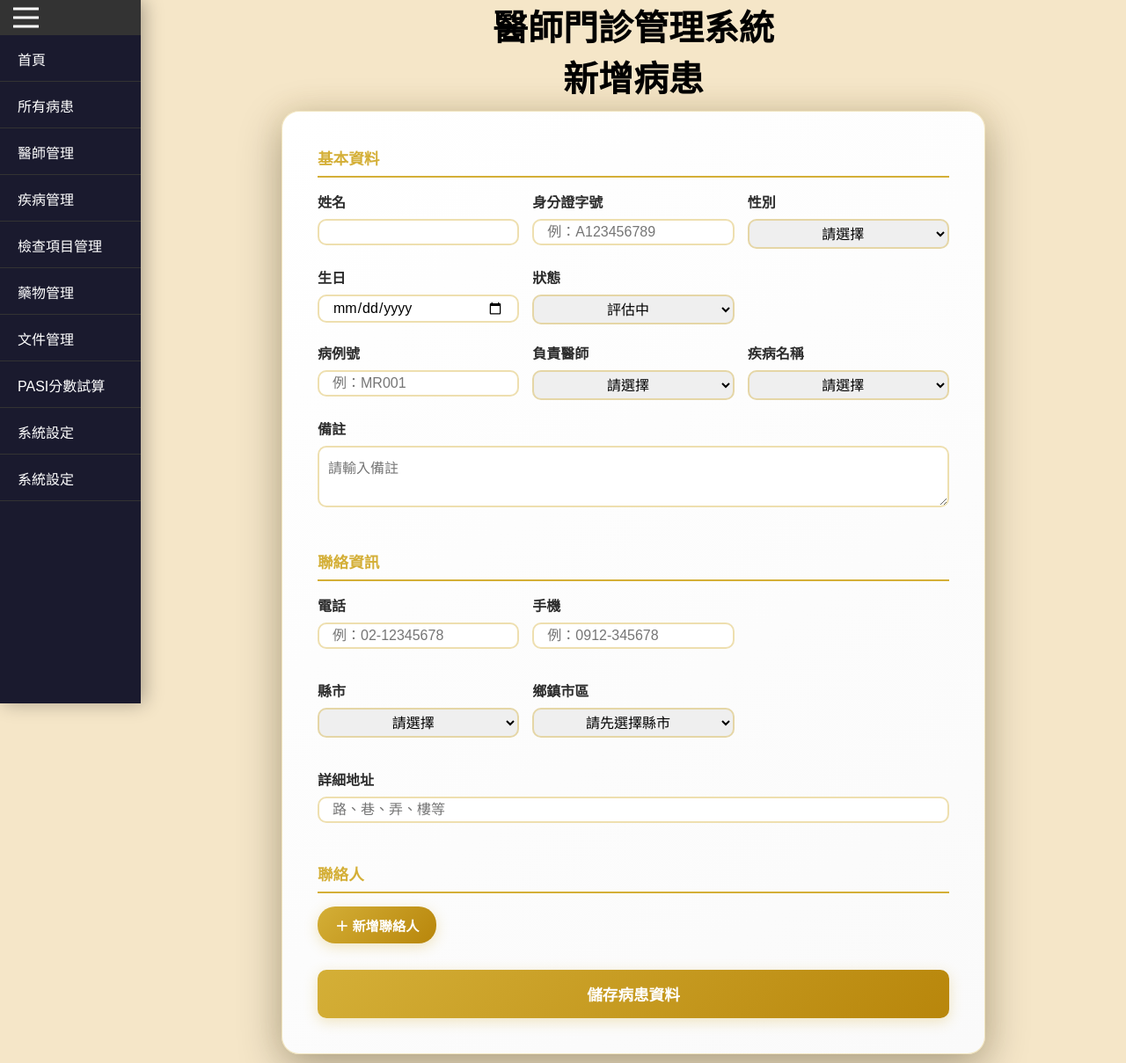
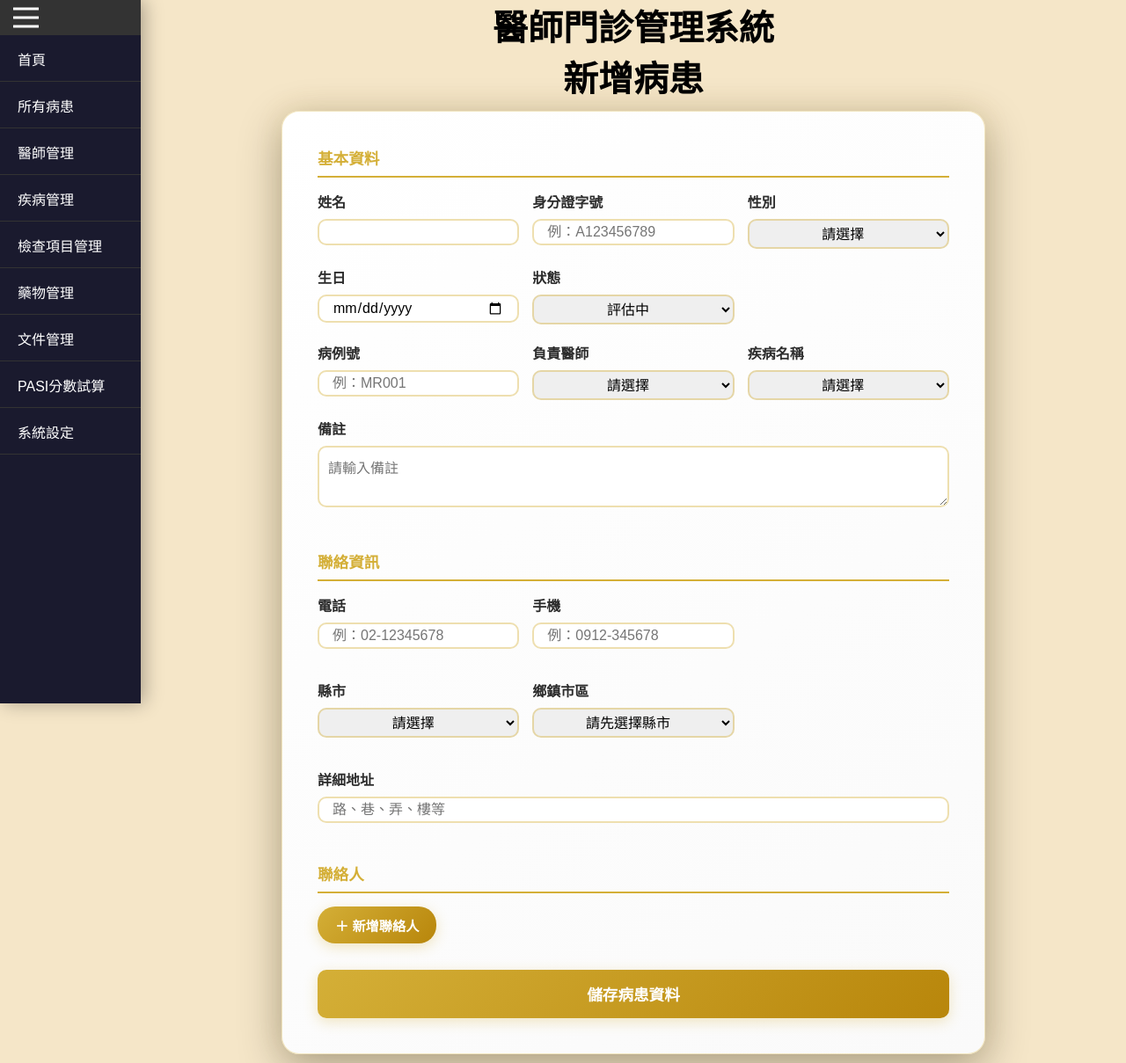
Before and after one commit to wayne861123/PatientManagementSystem, a Flask app: page /add_patient in a window 1280 px wide. Shown: the whole page at 88% size. Run offline with Flask 2, Linux system fonts and the light colour scheme; data that the repository does not hold is empty.

Commit message:
fix(ui): 修正側邊欄重複出現兩個「系統設定」
templates/base.html 在 commit e5895fc 新增系統設定頁面時，把側邊欄的
<li><a id="settings" ...>系統設定</a></li> 複製貼上兩次，導致每個頁面的
側邊欄都顯示兩個「系統設定」，且頁面上出現重複的 DOM id settings
（HTML 規範要求 id 唯一，getElementById 只會取到第一個）。

- 移除重複的那一行，側邊欄只保留一個「系統設定」
- 新增 tests/test_sidebar_nav.py 回歸測試，逐頁檢查「系統設定」數量
  與 DOM id 唯一性（tests/ 為本機專用目錄，不納入版控）
- CHANGELOG 記錄本次修正

```diff
--- a/templates/base.html
+++ b/templates/base.html
@@ -28,7 +28,6 @@
             <li><a id="management-documents" href="{{ url_for('management_documents') }}">文件管理</a></li>
             <li><a id="pasi-score" href="{{ url_for('pasi_score') }}">PASI分數試算</a></li>
             <li><a id="settings" href="{{ url_for('settings') }}">系統設定</a></li>
-            <li><a id="settings" href="{{ url_for('settings') }}">系統設定</a></li>
         </ul>
     </div>
     <div class="container">
```
Also changed, not shown: CHANGELOG.md.
